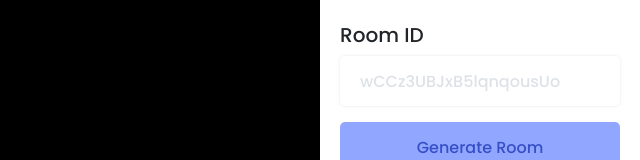
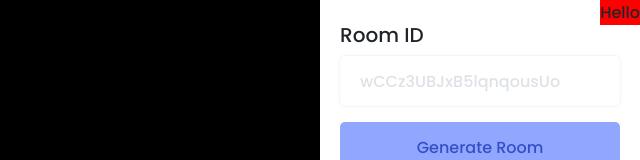
Before and after one commit to Cheung-KaWai/bachelor, a React (Vite) app: page / in a window 1280 px wide. Shown: the top 160 px of the page, without its empty margins (640-1280 px from the left). Built offline with nearby package versions, Linux system fonts and the light colour scheme.

Commit message:
Refactor walls into seperate component

```diff
--- a/src/App.jsx
+++ b/src/App.jsx
@@ -1,5 +1,5 @@
 import React from "react";
-import { ThreeScene } from "./components/Canvas/ThreeScene";
+import { Scene } from "./components/Canvas/Scene";
 import { Configurator } from "./components/Configurator/Configurator";
 import { FlexContainer } from "./components/Layout/FlexContainer";
 import { DataContextProvider } from "./context/DataContextProvider";
@@ -8,7 +8,7 @@ export const App = () => {
   return (
     <DataContextProvider>
       <FlexContainer>
-        <ThreeScene />
+        <Scene />
         <Configurator />
       </FlexContainer>
     </DataContextProvider>
--- a/src/components/Canvas/ThreeScene.jsx
+++ b/src/components/Canvas/Scene.jsx
@@ -1,25 +1,31 @@
 import { Canvas } from "@react-three/fiber";
-import React, { useContext } from "react";
-import { Wall } from "../Room/Wall";
+import React, { useContext, useRef } from "react";
 import { OrbitControls } from "@react-three/drei";
 import { SceneContainer } from "../Layout/SceneContainer";
 import { DataContext } from "../../context/DataContextProvider";
-
-export const ThreeScene = () => {
+import styled from "styled-components";
+import { GroupWalls } from "../Room/GroupWalls";
+export const Scene = () => {
   const context = useContext(DataContext);
+  const group = useRef();
 
   return (
     <SceneContainer>
-      <Canvas>
+      <Canvas camera={{ position: [0, 5, 0] }}>
         <color attach="background" args={["#000"]} />
         <OrbitControls />
         <ambientLight intensity={0.1} />
         <directionalLight color="red" position={[0, 0, 5]} />
-        {context.roomData &&
-          context.roomData.walls.map((wall, key) => {
-            return <Wall key={key} scale={wall.dimensions} transform={wall.transform} />;
-          })}
+        {context.roomData && <GroupWalls groupRef={group} data={context.roomData.walls} />}
       </Canvas>
+      <Button onClick={() => console.log(group)}>Hello</Button>
     </SceneContainer>
   );
 };
+const Button = styled.button`
+  background-color: red;
+  z-index: 4;
+  position: fixed;
+  top: 0;
+  right: 0;
+`;
--- /dev/null
+++ b/src/components/Room/GroupWalls.jsx
@@ -0,0 +1,16 @@
+import { useHelper } from "@react-three/drei";
+import React from "react";
+import { BoxHelper } from "three";
+import { Wall } from "./Wall";
+
+export const GroupWalls = ({ groupRef, data }) => {
+  useHelper(groupRef, BoxHelper, "blue");
+
+  return (
+    <group ref={groupRef}>
+      {data.map((wall, key) => {
+        return <Wall key={key} scale={wall.dimensions} transform={wall.transform} />;
+      })}
+    </group>
+  );
+};
```
